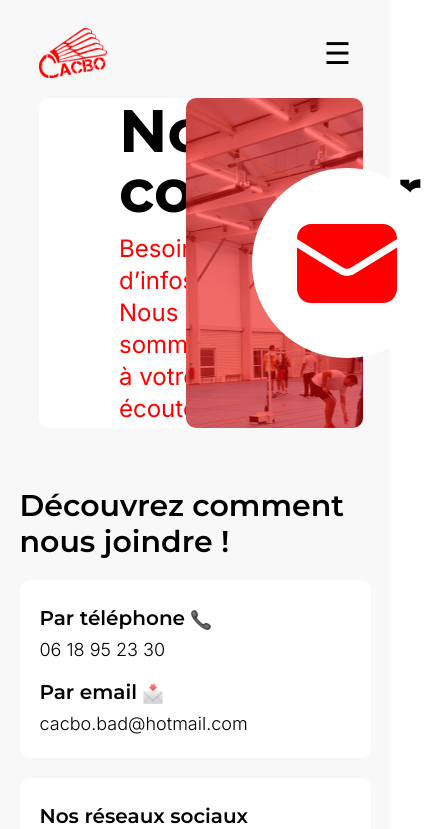
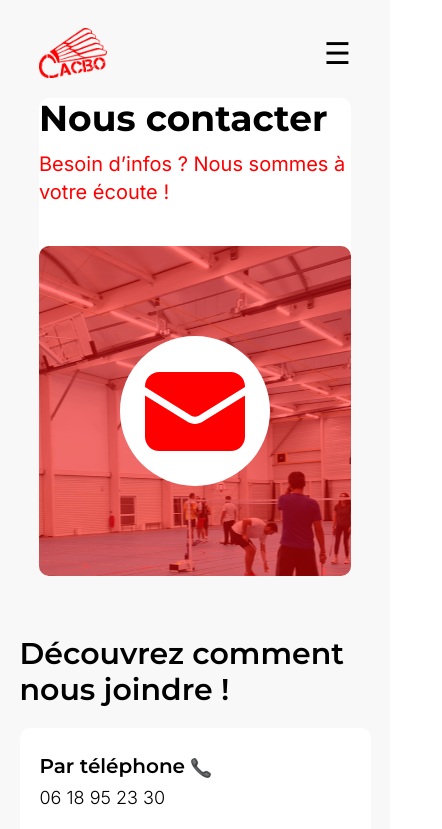
Before and after one commit to Matsuel/CACBO-Badminton, a Next.js app: page /contact in a window 390 px wide. Shown: the top 829 px of the page, 442 px wide, since content can reach past the window. Built offline with nearby package versions, Linux system fonts and the light colour scheme; a web font is replaced by a local one.

Commit message:
Hero component responsive

```diff
--- a/src/components/Footer.tsx
+++ b/src/components/Footer.tsx
@@ -84,7 +84,7 @@ const Footer = () => {
 
                             <h4 className='font-Montserrat font-semibold text-redcolor text-2xl'>CACBO Badminton</h4>
 
-                            <p className='w-[50%] font-Inter font-normal text-redcolor text-base'>
+                            <p className='w-[52%] font-Inter font-normal text-redcolor text-base'>
                                 Complexe sportif Philippe Madrelle
                                 26 rue Pasteur, 33560 Carbon-Blanc
                             </p>
--- a/src/components/Hero.tsx
+++ b/src/components/Hero.tsx
@@ -19,16 +19,16 @@ const Hero = ({
     icon
 }: HeroProps) => {
     return (
-        <div className='w-[80%] h-auto flex flex-row items-center justify-between mt-5 bg-white rounded-ten'>
+        <div className='w-[80%] h-auto flex flex-col lg:flex-row items-center justify-between mt-5 bg-white rounded-ten gap-10 lg:gap-0'>
 
-            <div className='w-[47%] flex flex-col justify-center items-start gap-3 pl-20'>
-                <h2 className='font-Montserrat font-bold text-6xl'>{title}</h2>
-                <h3 className='font-Inter font-normal text-2xl text-redcolor'>{subtitle}</h3>
+            <div className='w-full lg:w-[47%] flex flex-col justify-center items-start gap-3 lg:pl-20'>
+                <h2 className='font-Montserrat font-bold text-4xl lg:text-6xl'>{title}</h2>
+                <h3 className='font-Inter font-normal text-xl lg:text-2xl text-redcolor'>{subtitle}</h3>
                 {description && <Open />}
             </div>
 
-            <div className='w-[57%] h-[330px] flex flex-col justify-center items-center bg-cover bg-center bg-no-repeat rounded-ten' style={{ backgroundImage: `url(${background.src})` }}>
-                <div className='w-[190px] h-[190px] bg-white rounded-full flex justify-center items-center ml-36'>
+            <div className='w-full lg:w-[57%] h-[330px] flex flex-col justify-center items-center bg-cover bg-center bg-no-repeat rounded-ten' style={{ backgroundImage: `url(${background.src})` }}>
+                <div className='w-[150px] h-[150px] lg:w-[190px] lg:h-[190px] bg-white rounded-full flex justify-center items-center lg:ml-36'>
                     <Image src={icon} alt='icon' width={100} />
                 </div>
             </div>
```
